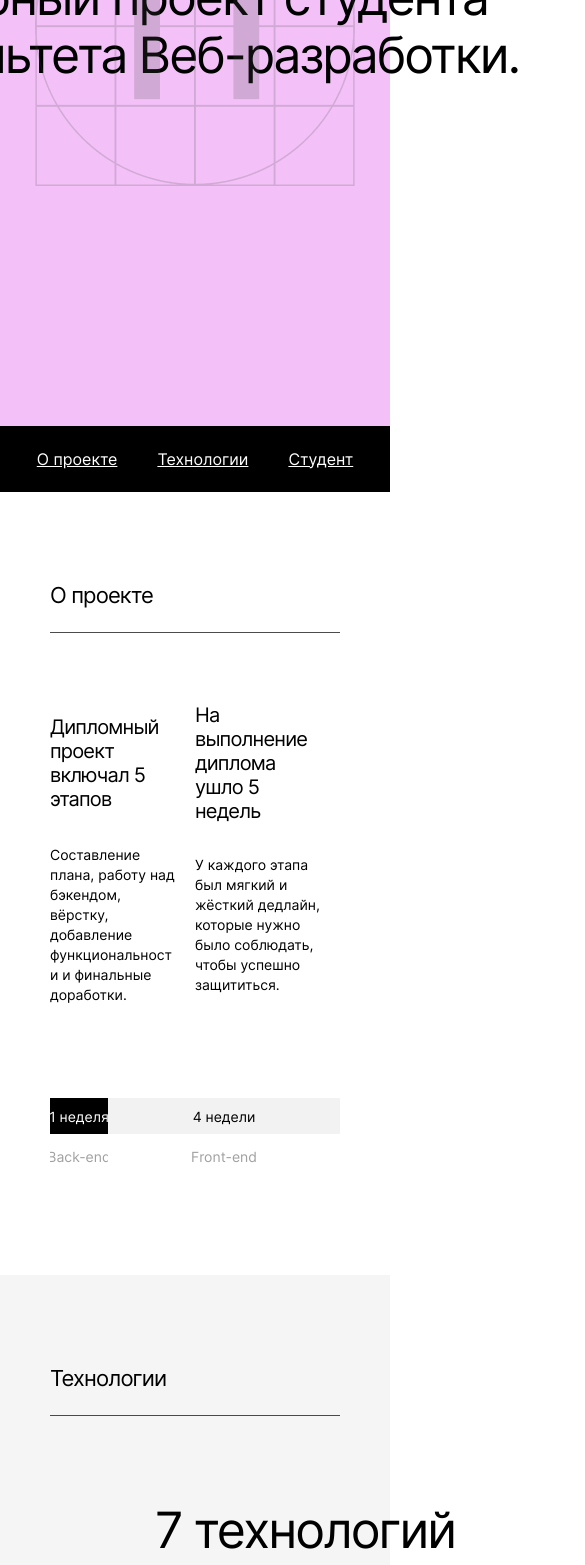
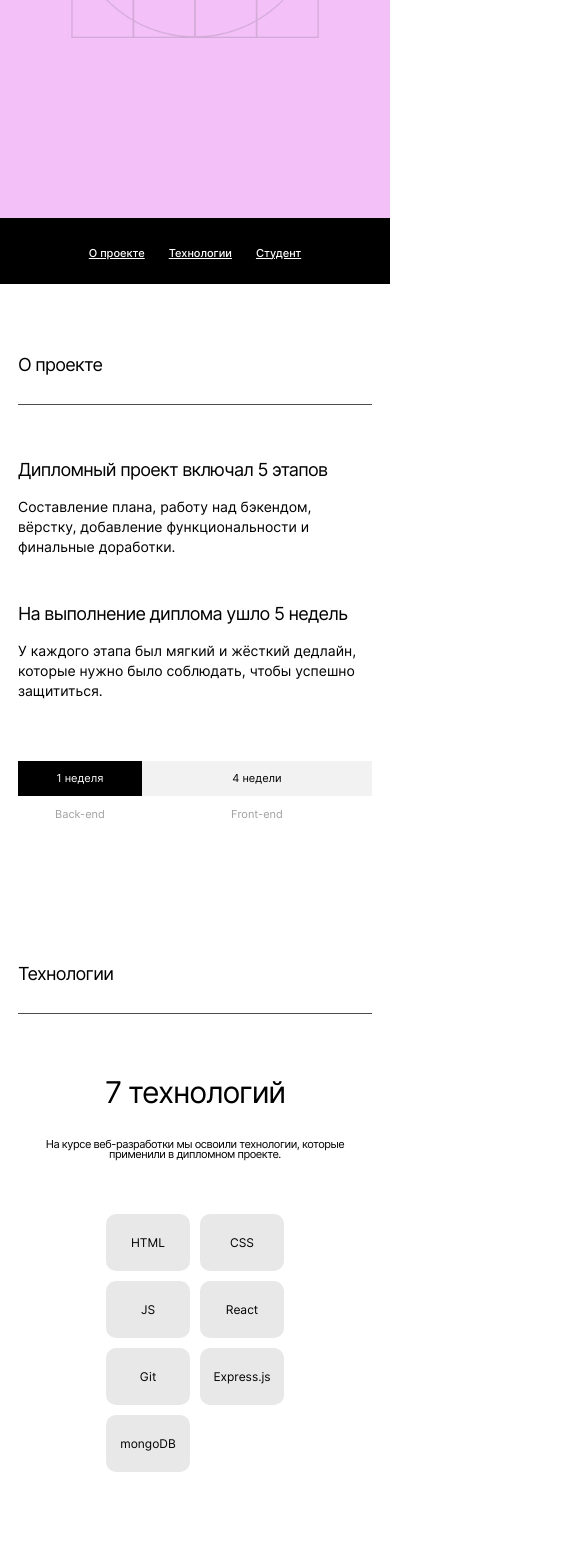
Before and after one commit to BobbyDorfman/movies-explorer-frontend, a React (Create React App) app: page / in a window 390 px wide. Shown: the part 432-1997 px from the top of the page, 585 px wide, since content can reach past the window. Built offline with nearby package versions, Linux system fonts and the light colour scheme.

Commit message:
fix: Доработать адаптивность

```diff
--- a/src/components/AboutProject/AboutProject.css
+++ b/src/components/AboutProject/AboutProject.css
@@ -15,56 +15,38 @@
   font-size: 22px;
   line-height: 27px;
   letter-spacing: -0.04em;
-  margin: 110px auto 61px;
-  text-overflow: ellipsis;
-  white-space: nowrap;
-  overflow: hidden;
+  margin: 110px auto 70px;
   padding-bottom: 23px;
   border-bottom: 1px solid rgb(0 0 0 / 70%);
 }
 
-.about-project__titles {
-  display: flex;
-  flex-direction: row;
-  justify-content: flex-start;
-  width: 100%;
-  color: black;
-  margin: auto;
-  padding: 0;
+.about-project__table {
+  margin: 0 auto 110px;
+  display: grid;
+  grid-template-columns: repeat(2, 1fr);
+  grid-template-areas: "h1 h2"
+    "p1 p2";
+  gap: 26px 40px;
 }
 
-.about-project__title {
-  width: 50%;
+.about-project__table-title {
+  width: 100%;
   font-weight: 400;
   font-size: 20px;
   line-height: 24px;
   letter-spacing: -0.04em;
-  margin: auto;
-  padding: 0;
-  text-overflow: ellipsis;
-  white-space: nowrap;
-  overflow: hidden;
-}
-
-.about-project__subtitles {
-  display: flex;
-  flex-direction: row;
-  justify-content: flex-start;
-  width: 100%;
-  color: black;
-  margin: 26px auto 110px;
+  text-align: left;
+  margin: 0;
   padding: 0;
 }
 
-.about-project__subtitle {
-  width: 50%;
+.about-project__table-subtitle {
+  width: 100%;
   font-weight: 400;
   font-size: 14px;
   line-height: 20px;
-  margin: auto 40px auto 0;
+  margin: 0;
   padding: 0;
-  text-overflow: ellipsis;
-  overflow: hidden;
   word-wrap: break-word;
 }
 
@@ -125,9 +107,6 @@
   text-align: center;
   margin: auto;
   padding: 0;
-  text-overflow: ellipsis;
-  white-space: nowrap;
-  overflow: hidden;
 }
 
 .about-project__description_mod_1 {
@@ -149,23 +128,82 @@
   .about-project__header {
     margin: 90px auto 70px;
   }
-  .about-project__title {
-    margin: auto 20px auto 0;
-    padding: 0;
-    white-space: normal;
-  }
-  .about-project__subtitle {
-    margin: auto 0;
-    padding-right: 20px;
-  }
-  .about-project__subtitles {
+  .about-project__table {
     width: 100%;
-    margin: 22px auto 93px;
+    margin: 0 auto 93px;
   }
 }
 
-@media screen and (max-width: 320px) {
-  .promo {
-    min-height: 784px;
+@media screen and (max-width: 450px) {
+  .about-project {
+    width: calc(100% - 36px);
+  }
+  .about-project__header {
+    font-size: 18px;
+    line-height: 22px;
+    margin: 70px auto 24px;
+    padding-bottom: 28px;
+  }
+  .about-project__table {
+    grid-template-columns: 1fr;
+    grid-template-areas: "h1"
+      "p1"
+      "h2"
+      "p2";
+    margin: 0 auto 60px;
+    gap: 16px;
+  }
+  .about-project__table-title {
+    font-size: 18px;
+    line-height: 22px;
+    letter-spacing: -0.04em;
+    text-align: left;
+    margin: 30px 0 0 0;
+    padding: 0;
+  }
+  .about-project__visualization {
+    font-size: 11px;
+    line-height: 13px;
+  }
+
+  .about-project__visualization_mod-1 {
+    width: 35%;
+    min-height: 35px;
+  }
+
+  .about-project__visualization_mod-2 {
+    width: 65%;
+    min-height: 35px;
+  }
+  .about-project__description {
+    font-size: 11px;
+    line-height: 13px;
+  }
+
+  .about-project__description_mod_1 {
+    width: 35%;
+  }
+
+  .about-project__description_mod_2 {
+    width: 65%;
+  }
+  .about-project__descriptions {
+    margin: 10px auto 70px;
   }
 }
+
+#h1 {
+  grid-area: h1;
+}
+
+#h2 {
+  grid-area: h2;
+}
+
+#p1 {
+  grid-area: p1;
+}
+
+#p2 {
+  grid-area: p2;
+}
--- a/src/components/AboutProject/AboutProject.js
+++ b/src/components/AboutProject/AboutProject.js
@@ -4,14 +4,12 @@ function AboutProject() {
   return (
     <section className="about-project" id='about_project'>
       <h2 className='about-project__header'>О проекте</h2>
-      <div className='about-project__titles'>
-        <h3 className='about-project__title'>Дипломный проект включал 5 этапов</h3>
-        <h3 className='about-project__title'>На выполнение диплома ушло 5 недель</h3>
-      </div>
-      <div className='about-project__subtitles'>
-        <p className='about-project__subtitle'>Составление плана, работу над бэкендом, вёрстку,
+      <div className='about-project__table'>
+        <h3 className='about-project__table-title' id='h1'>Дипломный проект включал 5 этапов</h3>
+        <h3 className='about-project__table-title' id='h2'>На выполнение диплома ушло 5 недель</h3>
+        <p className='about-project__table-subtitle' id='p1'>Составление плана, работу над бэкендом, вёрстку,
         добавление функциональности и финальные доработки.</p>
-        <p className='about-project__subtitle'>У каждого этапа был мягкий и жёсткий дедлайн, которые
+        <p className='about-project__table-subtitle' id='p2'>У каждого этапа был мягкий и жёсткий дедлайн, которые
         нужно было соблюдать, чтобы успешно защититься.</p>
       </div>
       <div className='about-project__visualizations'>
--- a/src/components/Footer/Footer.css
+++ b/src/components/Footer/Footer.css
@@ -78,8 +78,43 @@
   }
 }
 
-@media screen and (max-width: 320px) {
-  .promo {
-    min-height: 784px;
+@media screen and (max-width: 450px) {
+  .footer__header {
+    font-size: 12px;
+    line-height: 15px;
+    margin: 79px auto 30px;
+    padding-bottom: 21px;
+  }
+  .footer__block {
+    width: calc(100% - 20px);
+    display: flex;
+    flex-direction: column-reverse;
+    justify-content: center;
+    align-items: center;
+    margin: 0 auto 10px;
+    padding: 0;
+  }
+  .footer__nav {
+    display: flex;
+    flex-direction: column;
+    align-content: center;
+    justify-content: center;
+    align-items: center;
+    margin: 0;
+    padding: 0;
+  }
+  .footer__link {
+    font-size: 12px;
+    line-height: 15px;
+    margin: 0 auto 12px;
+  }
+  .footer__link:last-of-type {
+    margin: 0 auto 0;
+  }
+  .footer__copyright {
+    font-weight: 400;
+    font-size: 12px;
+    line-height: 15px;
+    margin: 30px auto 0;
   }
 }
--- a/src/components/Header/Header.css
+++ b/src/components/Header/Header.css
@@ -170,8 +170,12 @@
   }
 }
 
-@media screen and (max-width: 320px) {
-  .app {
-    width: 320px;
+@media screen and (max-width: 450px) {
+  .header__logo {
+    margin: 18px 0 18px 14px;
+  }
+
+  .header__nav {
+    margin: 24px 14px 24px 0;
   }
 }
--- a/src/components/MoviesCard/MoviesCard.css
+++ b/src/components/MoviesCard/MoviesCard.css
@@ -3,8 +3,8 @@
   flex-direction: column;
   justify-content: center;
   align-items: center;
-  width: 360px;
-  height: 319px;
+  max-width: 360px;
+  max-height: 319px;
   background-color: #FDFDFD;
   box-shadow: 0px 4px 30px rgba(0, 0, 0, 0.08);
   border-radius: 6px;
@@ -79,3 +79,9 @@
 .movies-card__like_delete {
   background-image: url("../../images/delete.svg");
 }
+
+@media screen and (max-width: 960px) {
+  .movies-card {
+    max-width: 342px;
+  }
+}
--- a/src/components/MoviesCardList/MoviesCardList.css
+++ b/src/components/MoviesCardList/MoviesCardList.css
@@ -6,3 +6,9 @@
   margin: 70px auto 10px;
   padding: 0;
 }
+
+@media screen and (max-width: 960px) {
+  .movies-card-list {
+    grid-template-columns: repeat(2, 1fr);
+  }
+}
--- a/src/components/NavTab/NavTab.css
+++ b/src/components/NavTab/NavTab.css
@@ -31,6 +31,10 @@
   text-decoration: underline;
   margin: auto 0;
   padding: 0;
+  font-weight: 500;
+  font-size: 13px;
+  line-height: 16px;
+  text-align: center;
   color: #fff;
   transition: all .4s ease-in-out;
 }
@@ -39,3 +43,14 @@
   opacity: 0.5;
   cursor: pointer;
 }
+
+
+@media screen and (max-width: 450px) {
+  .nav-tab__navigation-link {
+    font-size: 11px;
+    line-height: 16px;
+  }
+  .nav-tab__navigation-li {
+    padding-right: 24px;
+  }
+}
--- a/src/components/Portfolio/Portfolio.css
+++ b/src/components/Portfolio/Portfolio.css
@@ -80,8 +80,33 @@
   }
 }
 
-@media screen and (max-width: 320px) {
-  .promo {
-    min-height: 784px;
+@media screen and (max-width: 600px) {
+  .portfolio__header {
+    font-size: 14px;
+    line-height: 16px;
+  }
+  .portfolio__link {
+    font-size: 20px;
+    line-height: 35px;
   }
 }
+
+@media screen and (max-width: 450px) {
+  .portfolio {
+    width: calc(100% - 36px);
+  }
+  .portfolio__header {
+    font-size: 14px;
+    line-height: 20px;
+    margin: 0 0 40px 0;
+  }
+  .portfolio__links {
+    margin: 0 auto 90px;
+  }
+  .portfolio__link {
+    font-size: 28px;
+    margin: 0 0 20px 0;
+    font-size: 15px;
+    line-height: 26px;
+  }
+}
--- a/src/components/Promo/Promo.css
+++ b/src/components/Promo/Promo.css
@@ -16,7 +16,7 @@
   left: 50%;
   transform: translate(-50%, -50%);
   width: 730px;
-  height: 116px;
+  min-height: 116px;
   font-weight: 400;
   font-size: 50px;
   line-height: 58px;
@@ -53,8 +53,28 @@
   }
 }
 
-@media screen and (max-width: 320px) {
-  .promo {
-    min-height: 784px;
+@media screen and (max-width: 760px) {
+  .promo__title {
+    width: calc(100% - 38px);
+    display: flex;
+    overflow: visible;
   }
 }
+
+
+@media screen and (max-width: 450px) {
+  .promo {
+    min-height: 570px;
+  }
+  .promo__title {
+    width: calc(100% - 10px);
+    top: 266px;
+    font-size: 31px;
+    line-height: 38px;
+  }
+  .promo__img {
+    top: 266px;
+    max-width: 248px;
+    height: 248px;
+  }
+}
--- a/src/components/Techs/Techs.css
+++ b/src/components/Techs/Techs.css
@@ -100,12 +100,13 @@
 }
 
 
-@media screen and (max-width: 768px) {
+@media screen and (max-width: 800px) {
   .techs__header {
     width: calc(100% - 100px);
     margin: 90px auto 80px;
   }
   .techs__text_subtitle {
+    width: calc(100% - 50px);
     margin: 22px auto 83px;
   }
   .techs__visualizations {
@@ -117,11 +118,71 @@
     min-height: 57px;
     font-size: 12px;
     line-height: 15px;
+    padding: 0;
+  }
+  .techs__text_title {
+    width: calc(100% - 100px);
   }
 }
 
-@media screen and (max-width: 320px) {
-  .promo {
-    min-height: 784px;
+@media screen and (max-width: 720px) {
+  .techs__visualizations {
+    display: flex;
+    flex-direction: column;
+    align-content: center;
+    justify-content: center;
+    align-items: center;
+    flex-wrap: wrap;
+    max-height: 178px;
+    margin: 0 auto 90px;
+    padding: 0;
+  }
+  .techs__visualizations_block {
+    margin: auto 10px 10px 0;
   }
 }
+
+@media screen and (max-width: 450px) {
+  .techs {
+    background-color: rgba(255, 255, 255, 1);
+  }
+  .techs__header {
+    width: calc(100% - 36px);
+    font-size: 18px;
+    line-height: 22px;
+    letter-spacing: -0.04em;
+    margin: 70px auto 60px;
+    padding-bottom: 28px;
+  }
+  .techs__text_title {
+    width: calc(100% - 36px);
+    font-size: 30px;
+    line-height: 36px;
+    text-align: center;
+    margin: 0 auto;
+    padding: 0;
+  }
+  .techs__text_subtitle {
+    width: calc(100% - 36px);
+    font-size: 11px;
+    line-height: 10px;
+    margin: 24px auto 50px;
+  }
+  .techs__visualizations {
+    width: 178px;
+    min-height: 258px;
+    display: flex;
+    justify-content: flex-start;
+    flex-wrap: wrap;
+    align-items: center;
+    flex-direction: row;
+    margin: 0 auto 70px;
+    padding: 0;
+  }
+  .techs__visualizations_block {
+    margin: auto 10px 10px 0;
+  }
+  .techs__visualizations_block:nth-child(2n) {
+    margin: auto 0 10px 0;
+  }
+}
```
Also changed, not shown: src/components/AboutMe/AboutMe.css (+59 -3 lines).
